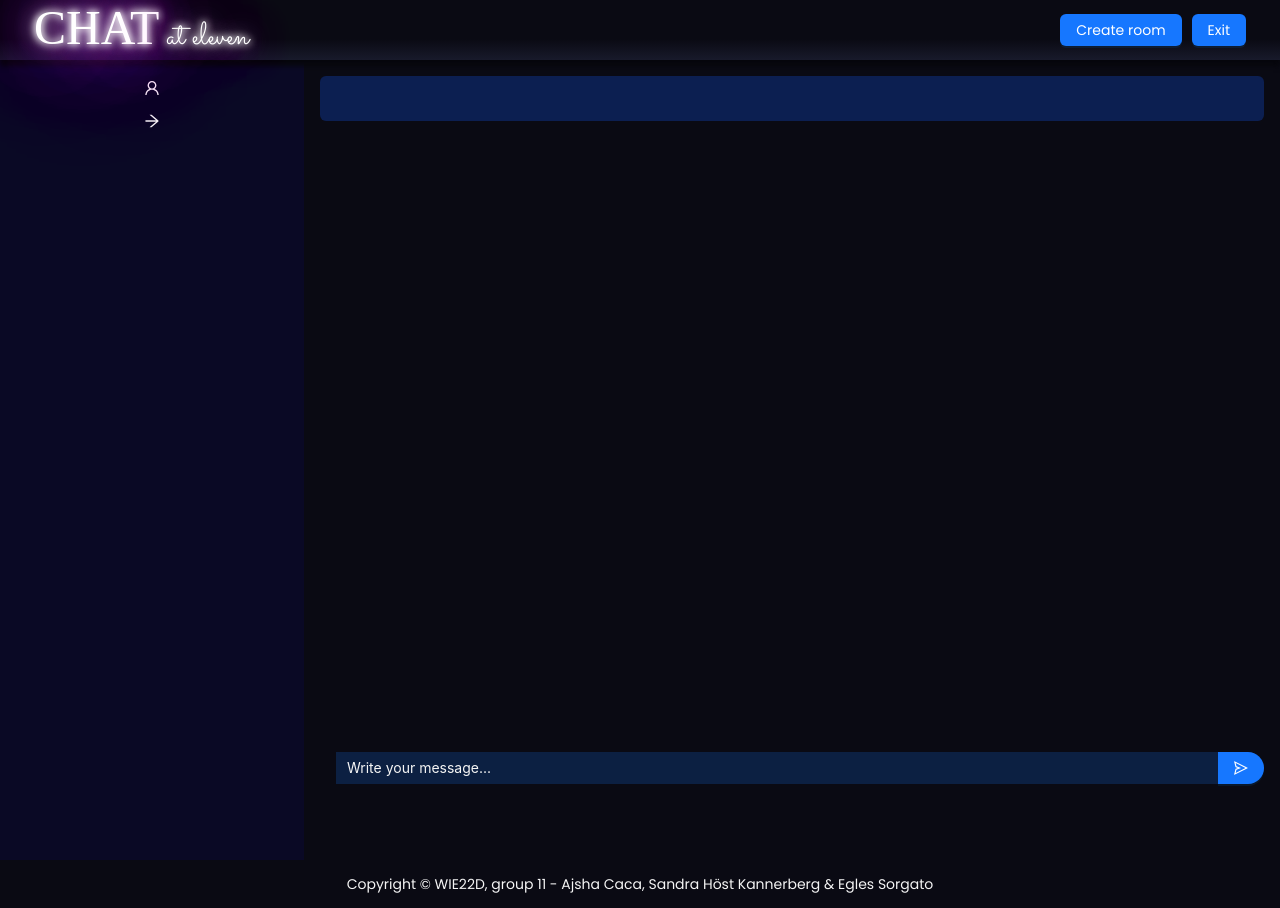
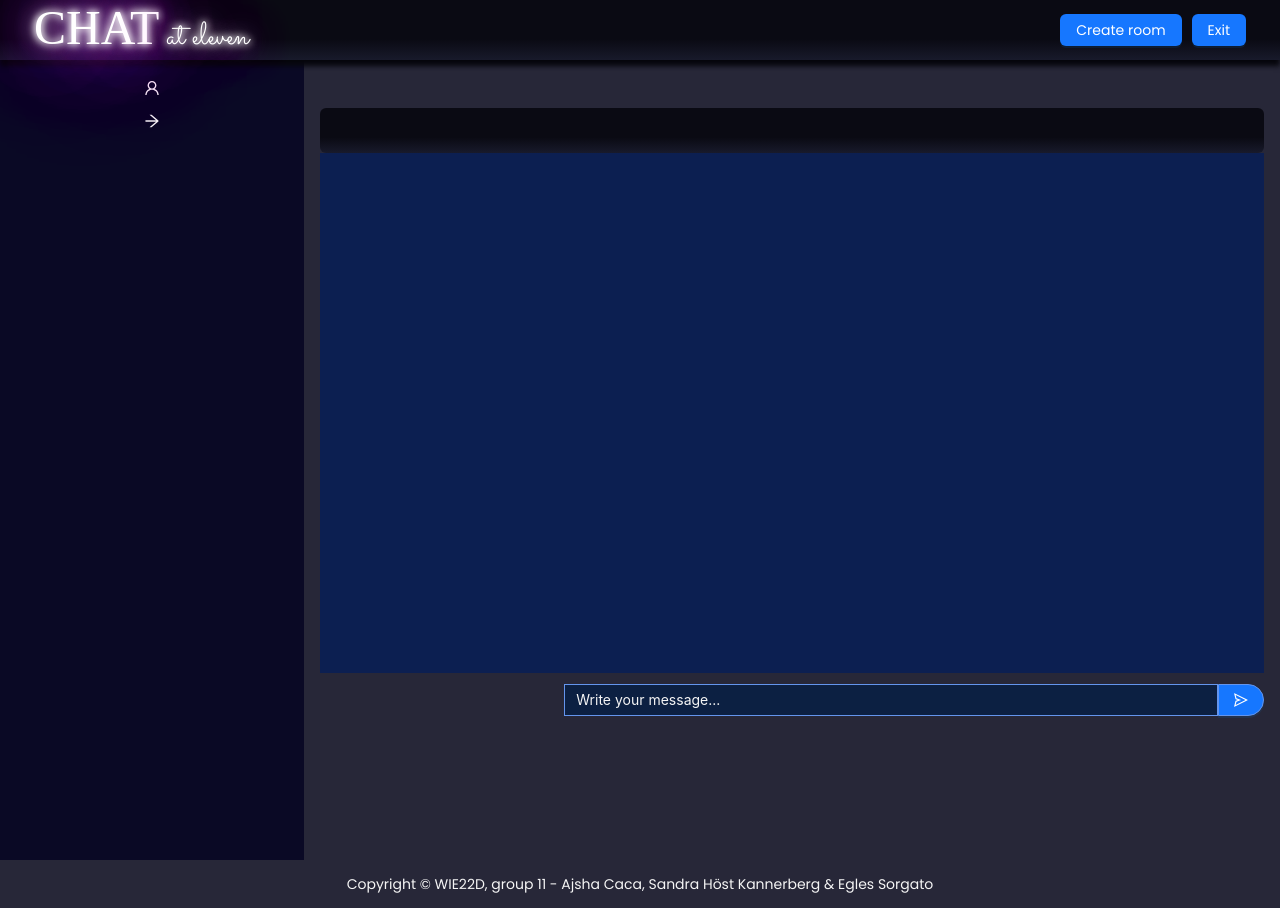
Before and after one commit to AjshaC/Socket-Chatt-App, a React (Vite) app in the folder client/: page /chat in a window 1280 px wide. Built offline with nearby package versions, Linux system fonts and the light colour scheme; a web font is replaced by a local one.

Commit message:
autoscroll is working again

```diff
--- a/client/src/components/ChatWindow/ChatWindow.css
+++ b/client/src/components/ChatWindow/ChatWindow.css
@@ -1,7 +1,10 @@
 .ChatWindow {
   width: 80vw;
-  height: 100vh;
+  height: 80vh;
   padding: 1rem;
+  margin: auto;
+  margin-top: 2rem;
+  position: relative;
 }
 
 .CHatWindow p {
@@ -11,9 +14,14 @@
 .ChatWindow .ChatHeader {
   height: 45px;
   border-radius: 6px;
-  background: #0c1f51;
   position: relative;
   cursor: pointer;
+  background: rgb(24, 26, 43);
+  background: linear-gradient(
+    0deg,
+    rgba(24, 26, 43, 1) 0%,
+    rgba(10, 10, 19, 1) 35%
+  );
 }
 
 .ChatWindow .ChatHeader p {
@@ -23,9 +31,10 @@
   margin: 1rem;
 }
 
-.CHatWindow .ChatBody {
-  border: 1px solid #263238;
+.ChatWindow .ChatBody {
+  height: 65vh;
   position: relative;
+  background: #0c1f51;
 }
 
 .UserJoined {
@@ -125,10 +134,11 @@
   right: 0;
 }
 
+
 .SendInput {
   border-radius: 0px;
   background: #0c2042;
-  border: none;
+  border: 1px solid cornflowerblue;
   color: whitesmoke;
 }
 
@@ -137,5 +147,6 @@
 }
 
 .SendBtn {
+  border: 1px solid cornflowerblue;
   border-radius: 0px 16px 16px 0px;
 }
--- a/client/src/components/ChatWindow/ChatWindow.tsx
+++ b/client/src/components/ChatWindow/ChatWindow.tsx
@@ -4,8 +4,8 @@ import { Alert } from "antd";
 import { useChatContext } from "../../context/chatContext";
 import { Button, Input } from "antd";
 import { SendOutlined } from "@ant-design/icons";
+import TypingIndicator from "../TypingIndicator/TypingIndicator";
 import ScrollToBottom from "react-scroll-to-bottom";
-import TypingIndicator from "../TypingIndicator/TypingIndicator";
 
 export default function ChatWindow() {
 
@@ -17,7 +17,6 @@ export default function ChatWindow() {
     messageList,
     sendMessage,
   } = useChatContext();
-
 
   //SHOW THAT A NEW USER JOIN CHAT
   const [showAlert, setShowAlert] = useState(false);
@@ -32,7 +31,6 @@ export default function ChatWindow() {
     }
   }, [userJoined]);
 
-
   return (
 
   <div className="ChatWindow">
@@ -43,7 +41,7 @@ export default function ChatWindow() {
     </div>
 
     <div className="ChatBody">
-      <ScrollToBottom className="MessageContainer">
+
 
       {/*SHOW WHEN A NEW USER JOIN CHAT*/}
       <div className="UserJoined">
@@ -56,6 +54,7 @@ export default function ChatWindow() {
         )}
       </div>
 
+      <ScrollToBottom className="MessageContainer">
       {/*RENDER MESSAGES*/}
       {messageList.map((messageContent) => {
         const messageKey = `${messageContent.message}-${messageContent.time}`;
--- a/client/src/pages/ChatPage.css
+++ b/client/src/pages/ChatPage.css
@@ -1,5 +1,5 @@
 body {
-  background: #0a0a13;
+  background: #272738;
 }
 
 .ChatPageWrapper {
```
